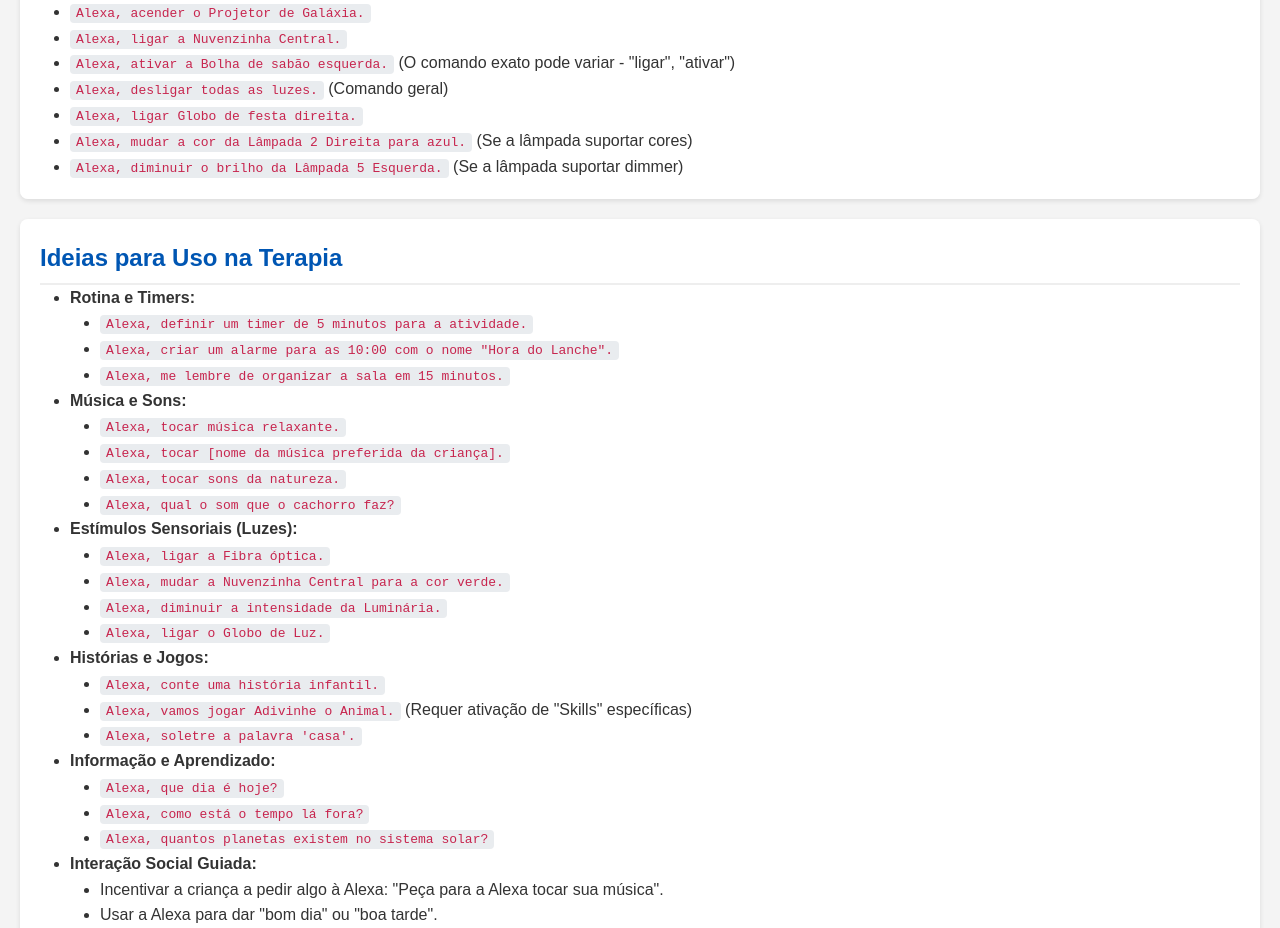
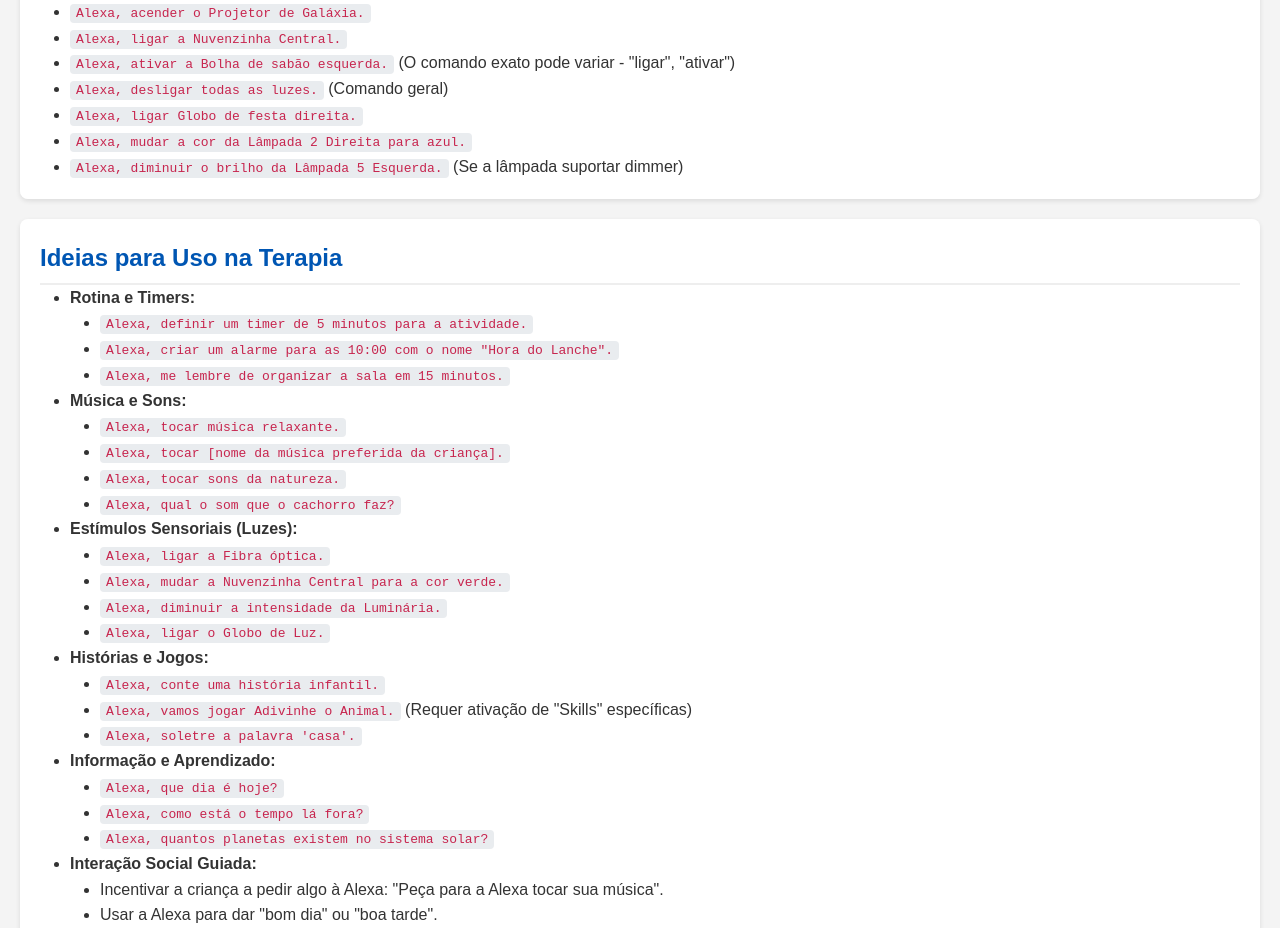
Before and after one commit to pborgesagir/tutorialalexateia, a plain HTML site: page index.html in a window 1280 px wide. Shown: the part 1688-2616 px from the top of the page. Drawn offline with Linux system fonts and the light colour scheme.

Commit message:
Update index.html

```diff
--- a/index.html
+++ b/index.html
@@ -263,7 +263,7 @@
                 <li><code>Alexa, ativar a Bolha de sabão esquerda.</code> (O comando exato pode variar - "ligar", "ativar")</li>
                 <li><code>Alexa, desligar todas as luzes.</code> (Comando geral)</li>
                 <li><code>Alexa, ligar Globo de festa direita.</code></li>
-                <li><code>Alexa, mudar a cor da Lâmpada 2 Direita para azul.</code> (Se a lâmpada suportar cores)</li>
+                <li><code>Alexa, mudar a cor da Lâmpada 2 Direita para azul.</code> </li>
                 <li><code>Alexa, diminuir o brilho da Lâmpada 5 Esquerda.</code> (Se a lâmpada suportar dimmer)</li>
             </ul>
         </section>
```
